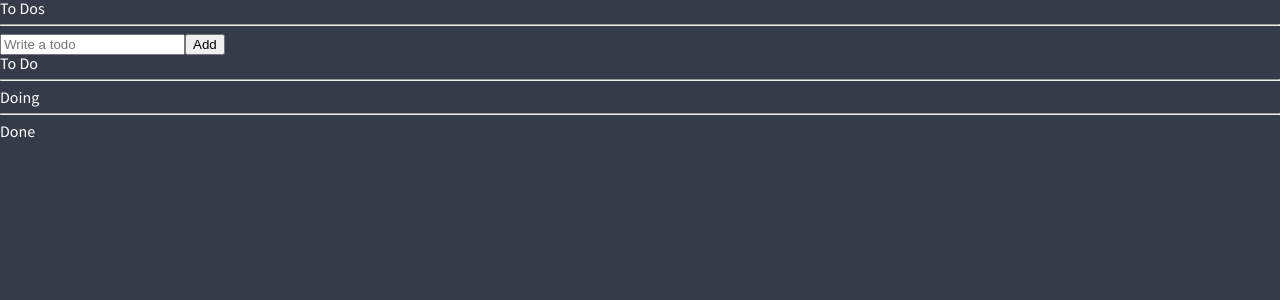
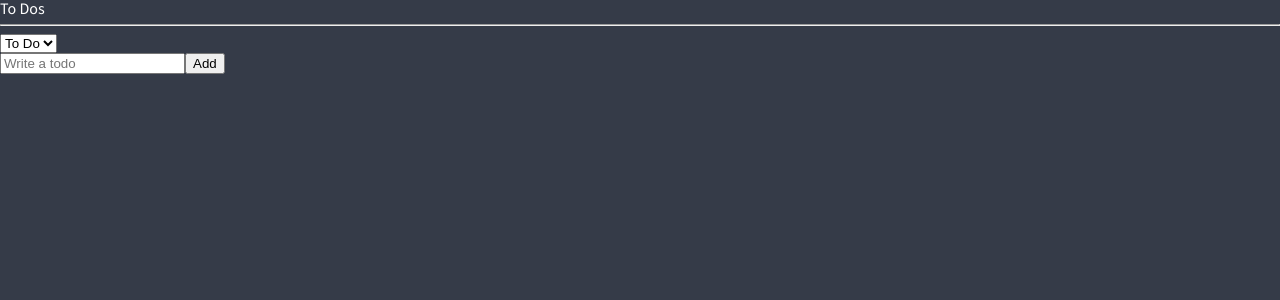
Before and after one commit to G-Hae/Self-Study, a React (Create React App) app in the folder reactmaster/: page / in a window 1280 px wide. Shown: the top 300 px of the page. Built offline with nearby package versions, Linux system fonts and the light colour scheme.

Commit message:
feat: toDo 카테고리

```diff
--- a/reactmaster/src/components/CreateToDo.tsx
+++ b/reactmaster/src/components/CreateToDo.tsx
@@ -1,6 +1,6 @@
 import { useForm } from "react-hook-form";
-import { useSetRecoilState } from "recoil";
-import { toDoState } from "./atoms";
+import { useRecoilValue, useSetRecoilState } from "recoil";
+import { categoryState, toDoState } from "./atoms";
 
 interface IForm{
     toDo: string;
@@ -8,10 +8,14 @@
 
 function CreateToDO(){
     const setTodos = useSetRecoilState(toDoState);
+    const category = useRecoilValue(categoryState);
     const {register, handleSubmit, setValue} = useForm<IForm>();
 
     const handleValid =({toDo}: IForm)=>{
-        setTodos((oldToDos) => [{text: toDo, id:Date.now(), category:"TO_DO"}, ...oldToDos])
+        setTodos((oldToDos) => [
+            {text: toDo, id:Date.now(), category},
+             ...oldToDos,
+            ]);
         setValue("toDo","");
     };
 
--- a/reactmaster/src/components/TodoList.tsx
+++ b/reactmaster/src/components/TodoList.tsx
@@ -1,34 +1,32 @@
-import { useRecoilValue } from "recoil";
-import { toDoSelector, toDoState } from "./atoms";
+import React from "react";
+import { useRecoilState, useRecoilValue } from "recoil";
+import { categoryState, toDoSelector, toDoState } from "./atoms";
 import CreateToDO from "./CreateToDo";
 import ToDo from "./ToDo";
 
 
 
 function ToDoList(){
-    const [toDo, doing, done] = useRecoilValue(toDoSelector);
+    const toDos = useRecoilValue(toDoSelector);
+    const [category, setCategory] = useRecoilState(categoryState);
+
+    const onInput = (event:React.FormEvent<HTMLSelectElement>)=>{
+        setCategory(event.currentTarget.value as any);
+    };
 
     return <div>
         <h1>To Dos</h1>
         <hr/>
+            <select value={category} onInput = {onInput}>
+                <option value="TO_DO">To Do</option>
+                <option value="DOING">Doing</option>
+                <option value="DONE">Done</option>
+            </select>
         <CreateToDO />
-        <h2>To Do</h2>
-        <ul>
-            {toDo.map((toDo) =><ToDo key={toDo.id} {...toDo} />)}
-        </ul>
-        <hr/>
-        <h2>Doing</h2>
-        <ul>
-            {doing.map((toDo) =><ToDo key={toDo.id} {...toDo} />)}
-        </ul>
-        <hr/>
-        <h2>Done</h2>
-        <ul>
-            {done.map((toDo) =><ToDo key={toDo.id} {...toDo} />)}
-        </ul>
-
+        {toDos?.map((toDo) => (
+            <ToDo key={toDo.id} {...toDo}/>
+        ))}
     </div>
 }
 
-
 export default ToDoList;
--- a/reactmaster/src/components/atoms.tsx
+++ b/reactmaster/src/components/atoms.tsx
@@ -1,10 +1,17 @@
 import { atom, selector } from "recoil";
 
+type categories = "TO_DO"|"DOING"|"DONE"
+
 export interface IToDo{
-    text: string;
-    id: number;
-    category: "TO_DO"|"DOING"|"DONE";
+    text?: string;
+    id?: number;
+    category?: categories;
 };
+
+export const categoryState = atom<categories>({
+    key: "category",
+    default: "TO_DO",
+});
 
 export const toDoState = atom<IToDo[]>({
     key: "toDo",
@@ -12,13 +19,10 @@
 });
 
 export const toDoSelector = selector({
-    key: "toDOSelector",
+    key: "toDoSelector",
     get: ({get})=>{
         const toDos = get(toDoState);
-        return [
-            toDos.filter((toDo) => toDo.category ==='TO_DO'),
-            toDos.filter((toDo) => toDo.category ==='DOING'),
-            toDos.filter((toDo) => toDo.category ==='DONE'),
-        ];
+        const category = get(categoryState);
+        return toDos.filter((todo)=>todo.category === category);
     },
 });
```
